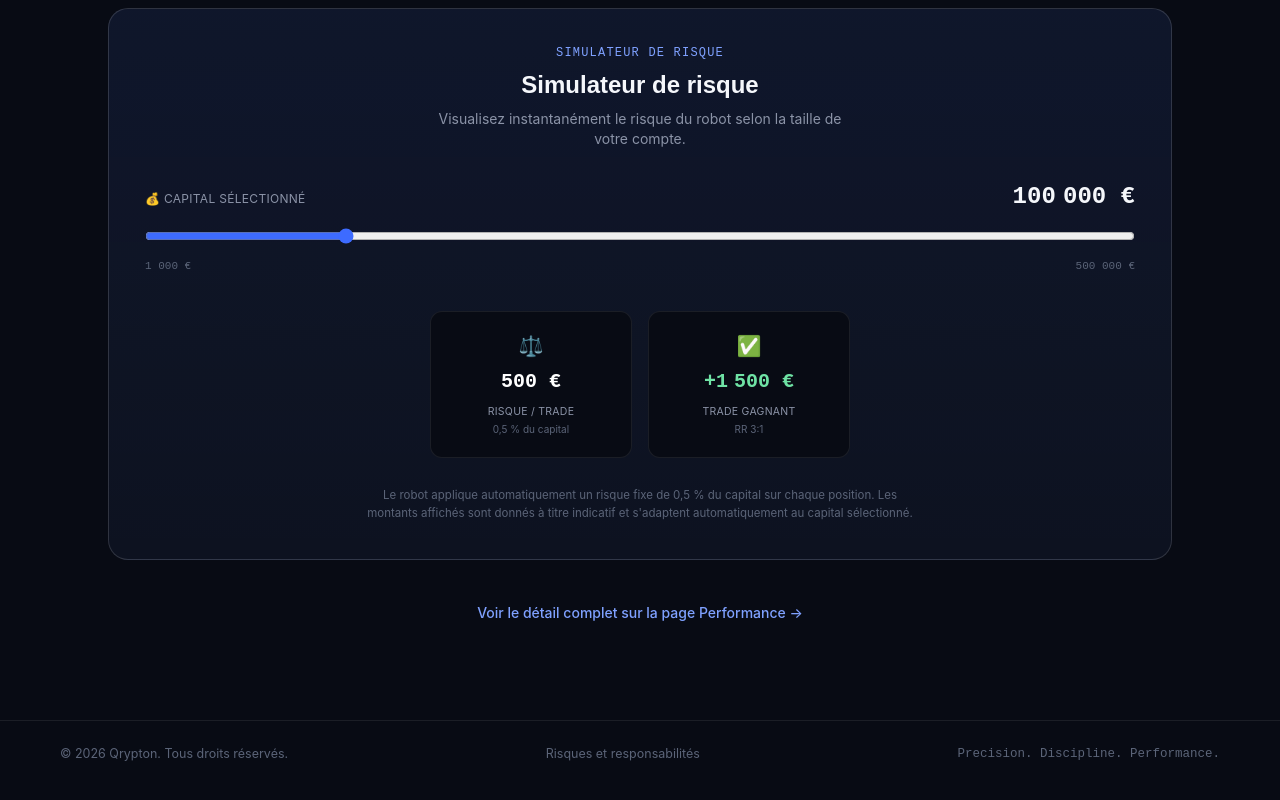
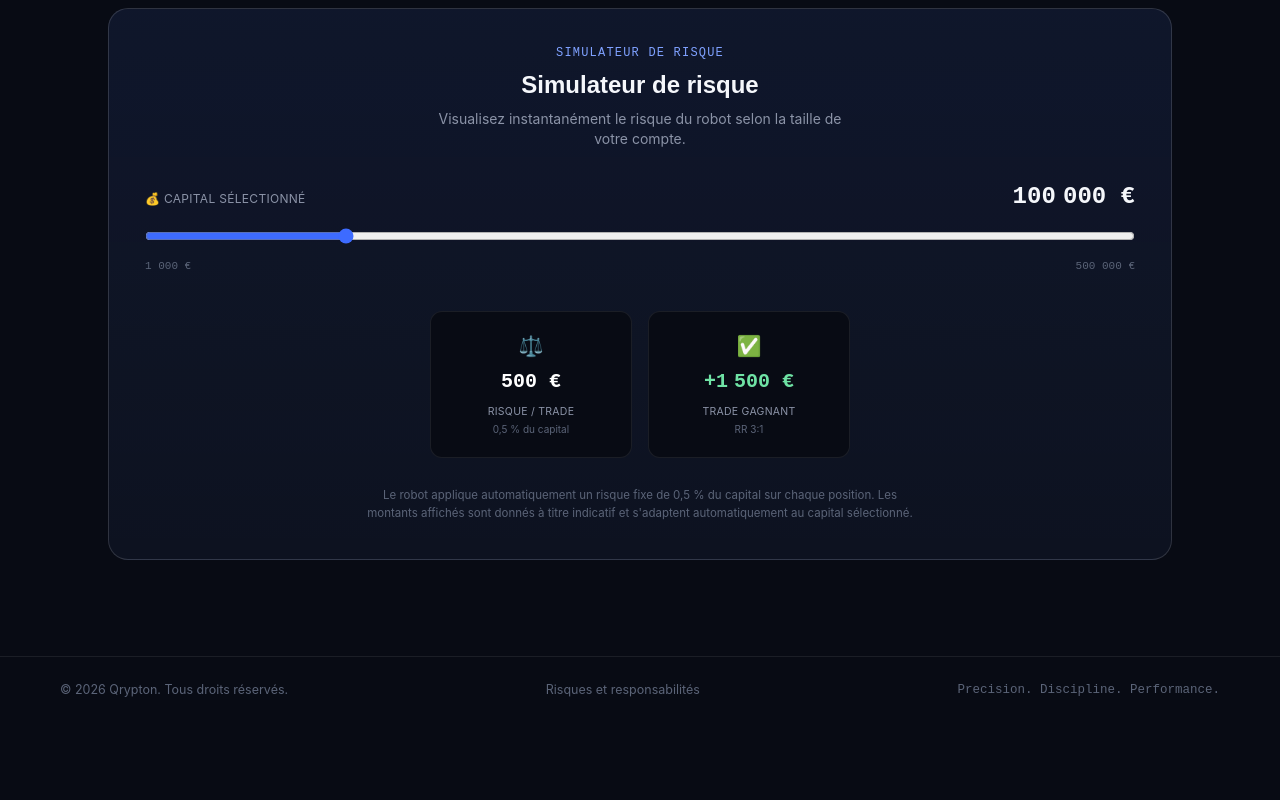
Before and after one commit to Qrypton4/Qrypton-Prenium, a Next.js app: page / in a window 1280 px wide. Shown: the part 2054-2854 px from the top of the page. After the commit the page ends 2810 px from the top, so only its background shows below. Built offline with nearby package versions, Linux system fonts and the light colour scheme; no server answers.

Commit message:
Remove performance details link from page
Removed link to performance details from the page.

```diff
--- a/app/page.tsx
+++ b/app/page.tsx
@@ -105,11 +105,7 @@ export default async function Home() {
               <RiskSimulator />
             </Reveal>
           </div>
-          <div className="text-center mt-10">
-            <Link href="/performance" className="text-sm text-blue-soft hover:underline font-medium">
-              Voir le détail complet sur la page Performance →
-            </Link>
-          </div>
+
         </div>
       </section>
 
```
